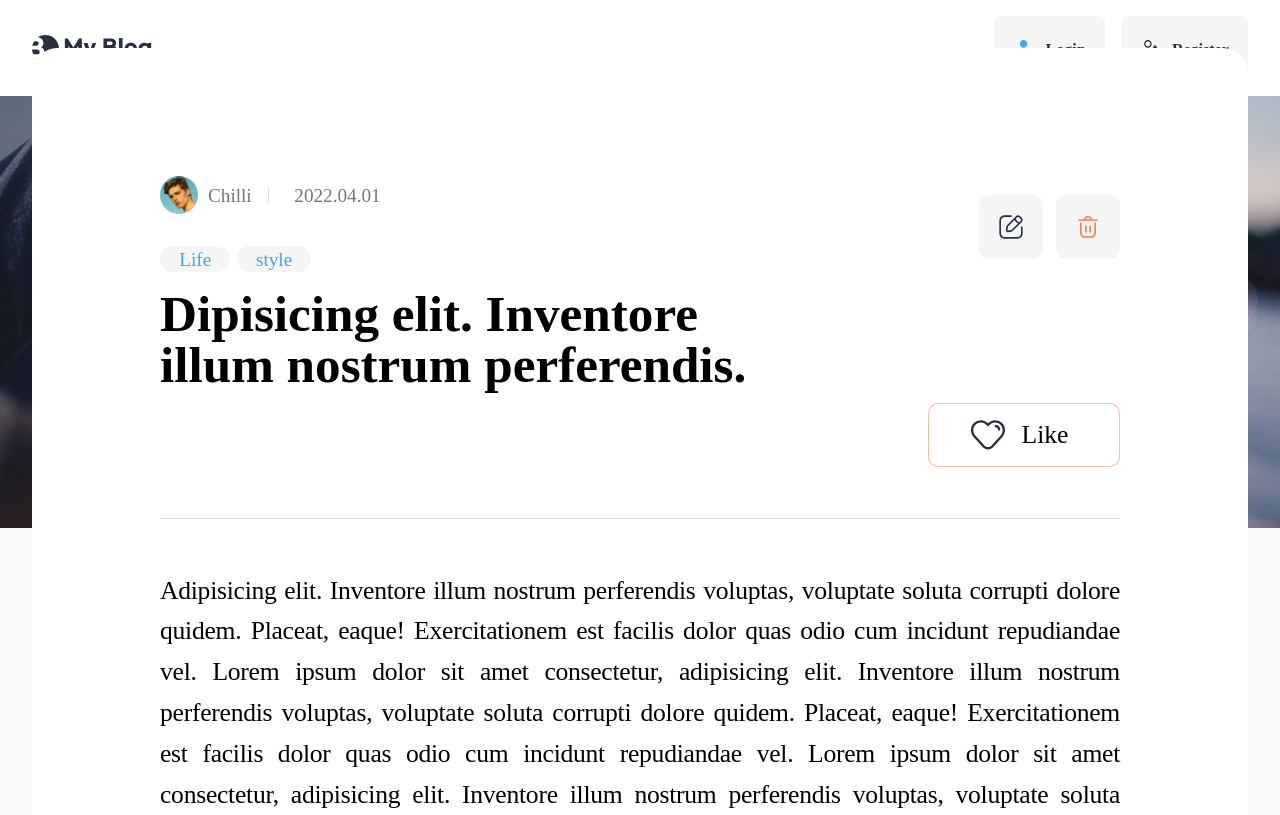
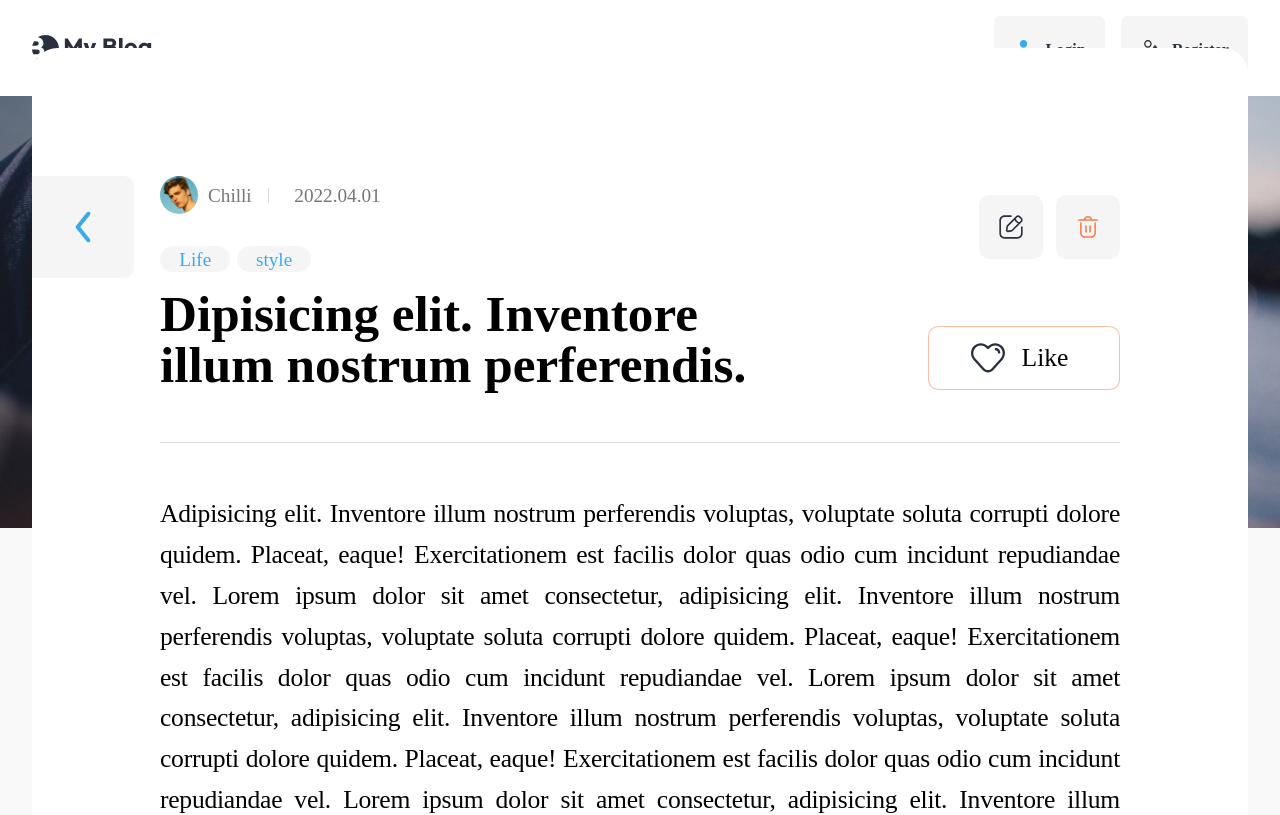
Before and after one commit to dana-y/React_Blog, a React (Create React App) app: page /view/1 in a window 1280 px wide. Shown: the top 815 px of the page. Built offline with nearby package versions, Linux system fonts and the light colour scheme; a web font is replaced by a local one.

Commit message:
Feat : 뒤로가기 버튼 기능 구현

```diff
--- a/src/components/View/PostView.jsx
+++ b/src/components/View/PostView.jsx
@@ -1,12 +1,14 @@
 import React from 'react'
 import styled from 'styled-components'
+import { useParams, Link } from 'react-router-dom'
+
 import Author from '../Posts/Author'
-import { useParams, Link } from 'react-router-dom'
 import Category from '../Posts/Category'
 import ButtonGroup from './ButtonGroup'
 
 import likeIcon from '../../assets/icon-like.svg'
 import likeIconWhite from '../../assets/icon-like-white.svg'
+import backIcon from '../../assets/ArrowLeft-blue.svg'
 
 const ViewWrapSec = styled.section`
 	position: relative;
@@ -33,7 +35,6 @@ const ViewInner = styled.div`
   width: 100%;
 	max-width: 100%;
 `
-
 const TitleWrap = styled.div`
 	display: flex;
 	align-items: flex-end;
@@ -51,9 +52,8 @@ const TitleH2 = styled.h2`
 	text-transform: none;
   font-size: 3.2rem;
 	font-weight: bold;
-  margin-bottom: 4.8rem;
+  margin-bottom: 0;
 `
-
 const LikeButton = styled.button`
 	width: 12rem;
 	height: 4rem;
@@ -91,9 +91,21 @@ const ButtonBack = styled(Link)`
 	width: 6.4rem;
 	height: 6.4rem;
 	border-radius: 0 var(--border-radius) var(--border-radius) 0;
-	background: var(--gray-background) url(../assets/ArrowLeft-blue.svg) no-repeat 50% 50% / 4rem;
+	background: var(--gray-background) url(${backIcon}) no-repeat 50% 50% / 4rem;
 	font-size: 1.6rem;
+  position: absolute;
+	top: 8rem;
+	left: 0;
+  @media (max-width: 1024px) {
+    top: 6rem;
+		width: 5.2rem;
+		height: 5.2rem;
+  }
+  @media (max-width: 640px){
+    top: 4rem;
+  }
 `
+
 export default function PostView(props) {
   const postId = parseInt(useParams().id);
   const postData = props.posts.filter(e => e.id === postId);
```
